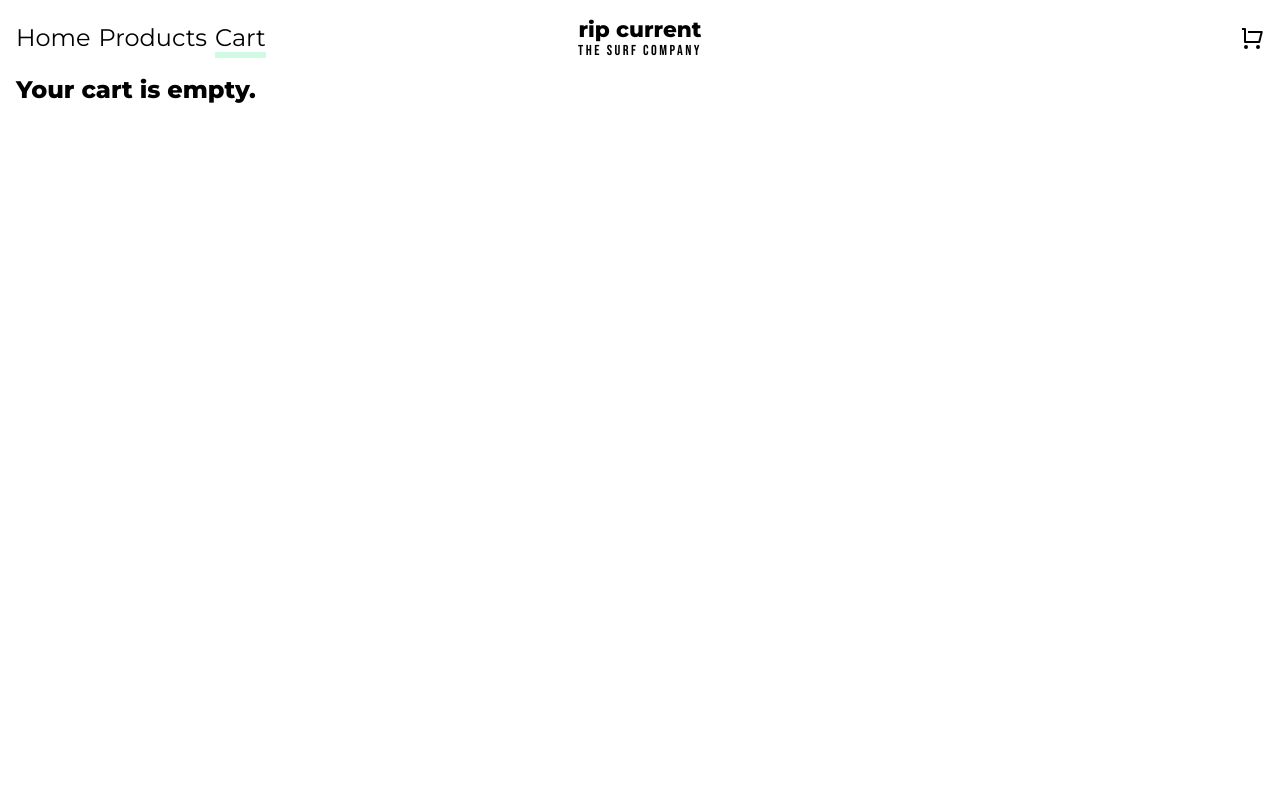
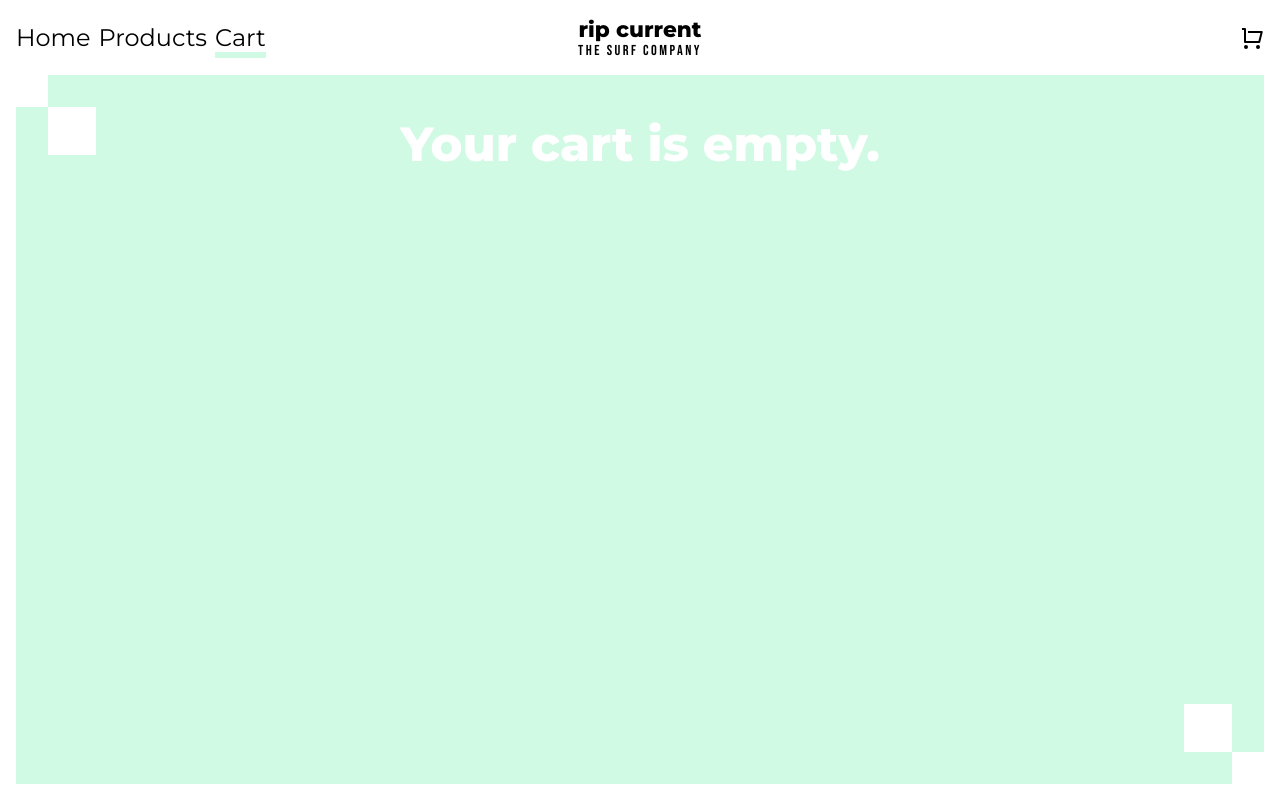
Before and after one commit to OndraSvec/shopping-cart, a React (Vite) app: page /cart in a window 1280 px wide. Built offline with nearby package versions, Linux system fonts and the light colour scheme.

Commit message:
Add CartPage styling

```diff
--- a/src/components/CartPage.jsx
+++ b/src/components/CartPage.jsx
@@ -1,17 +1,25 @@
 import { useContext } from "react";
 import { CartContext } from "../CartContext";
 import CartItem from "./CartItem";
+import LeftPage from "./LeftPage";
+import RightPage from "./RightPage";
 
 const CartPage = () => {
   const { cartItems } = useContext(CartContext);
-
-  console.log(cartItems);
 
   const cartElements = cartItems.map((item) => (
     <CartItem key={item.id} item={item} />
   ));
   return (
-    <>{cartItems.length > 0 ? cartElements : <h2>Your cart is empty.</h2>}</>
+    <div className="cartPage">
+      <LeftPage />
+      <RightPage />
+      {cartItems.length > 0 ? (
+        cartElements
+      ) : (
+        <h2 className="cart-empty">Your cart is empty.</h2>
+      )}
+    </div>
   );
 };
 
--- a/src/styles/App.css
+++ b/src/styles/App.css
@@ -209,7 +209,9 @@ main {
 }
 
 .productPage > .leftPage,
-.productPage > .rightPage {
+.productPage > .rightPage,
+.cartPage > .leftPage,
+.cartPage > .rightPage {
   position: absolute;
   width: 100%;
   height: 100%;
@@ -375,6 +377,30 @@ main {
   opacity: 0.3;
 }
 
+.cartPage {
+  flex-grow: 1;
+  position: relative;
+}
+
+.cartPage > .rightPage {
+  background-color: var(--color-theme-cartPage);
+  z-index: -10;
+}
+
+.cartPage > .leftPage {
+  background-color: transparent;
+}
+
+.cartPage .emptyBox {
+  background-color: white;
+}
+
+.cart-empty {
+  margin-top: min(20%, 2.5rem);
+  color: white;
+  text-align: center;
+  font-size: var(--homepage-left-text-fs-big);
+}
 @media screen and (min-width: 700px) {
   .homePage,
   .productDetail {
```
